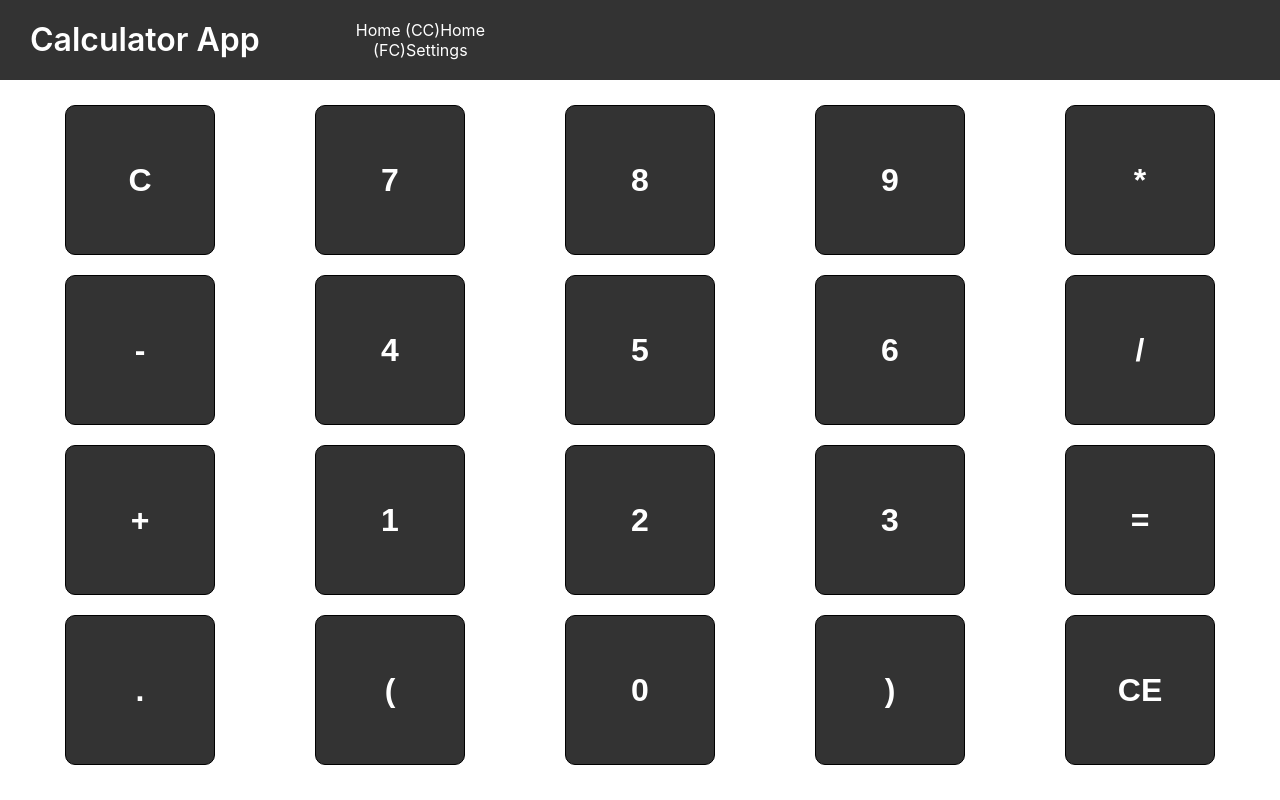
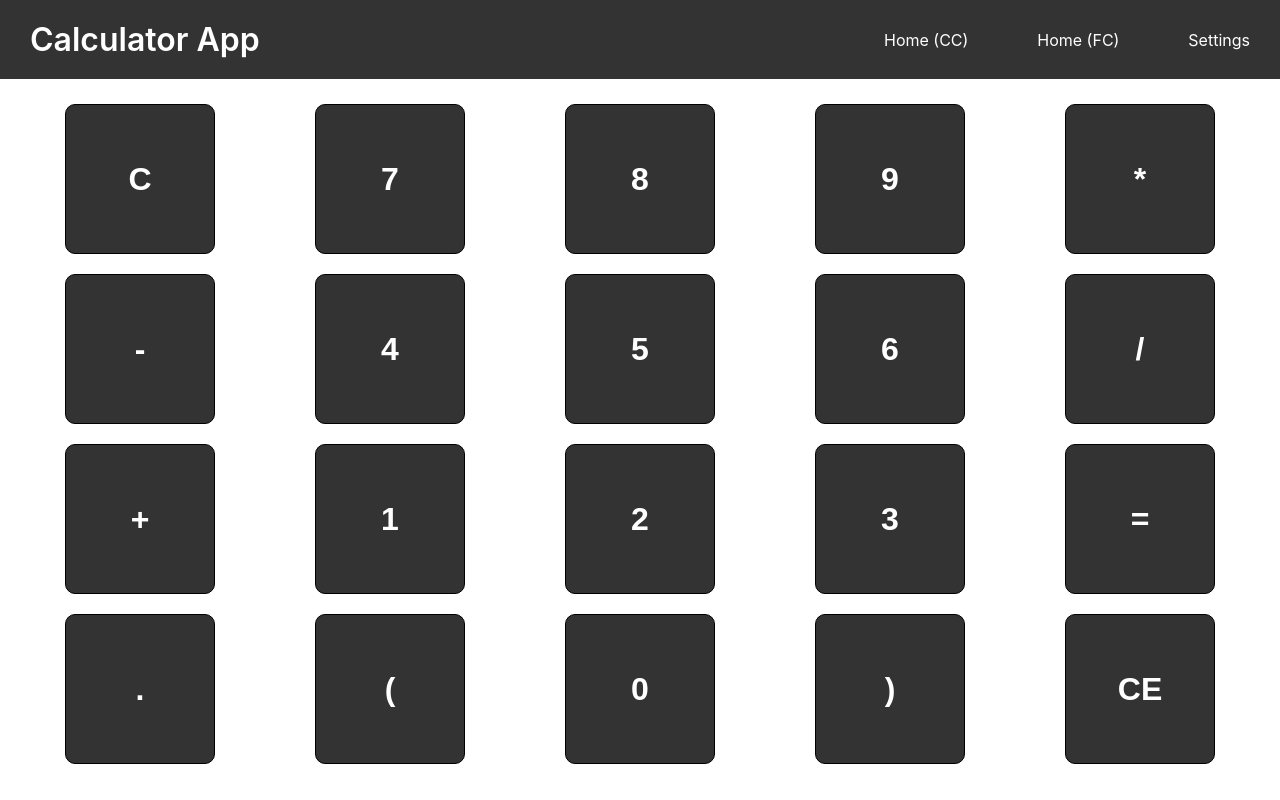
Before and after one commit to LizavetaLeiko/TestTaskCalculator, a React (Create React App) app in the folder calculator/: page / in a window 1280 px wide. Built offline with nearby package versions, Linux system fonts and the light colour scheme.

Commit message:
fix: header's styles

```diff
--- a/calculator/src/components/header/Header.jsx
+++ b/calculator/src/components/header/Header.jsx
@@ -13,13 +13,19 @@ export const Header = () => {
       <HeaderLogo>Calculator App</HeaderLogo>
       <HeaderRightNav>
           {/* <StyledNavLink to={}> */}
-            Home (CC)
+          <div>
+          Home (CC)
+          </div>
           {/* </StyledNavLink> */}
           {/* <StyledNavLink to={}> */}
-            Home (FC)
+          <div>
+          Home (FC)
+          </div>
           {/* </StyledNavLink> */}
           {/* <StyledNavLink to={}> */}
-            Settings
+          <div>
+          Settings
+          </div>
           {/* </StyledNavLink> */}
       </HeaderRightNav>
       </HeaderContent>
--- a/calculator/src/components/header/headerStyles.js
+++ b/calculator/src/components/header/headerStyles.js
@@ -13,14 +13,17 @@ export const HeaderBox = styled.header`
 export const HeaderContent = styled.div`
   display: flex;
   justify-content: space-between;
+  align-items: center;
   gap: 30px;
+  width: 100%;
 `
 
 export const HeaderRightNav = styled.div`
   display: flex;
   justify-content: space-between;
+  align-items: center;
   gap: 20px;
-  width: 40%;
+  width: 30%;
 `
 
 export const HeaderLogo = styled.p`
```
